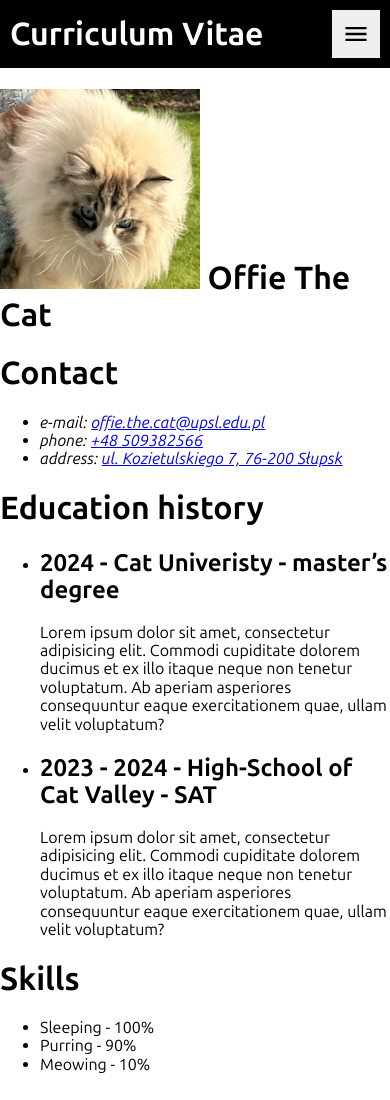
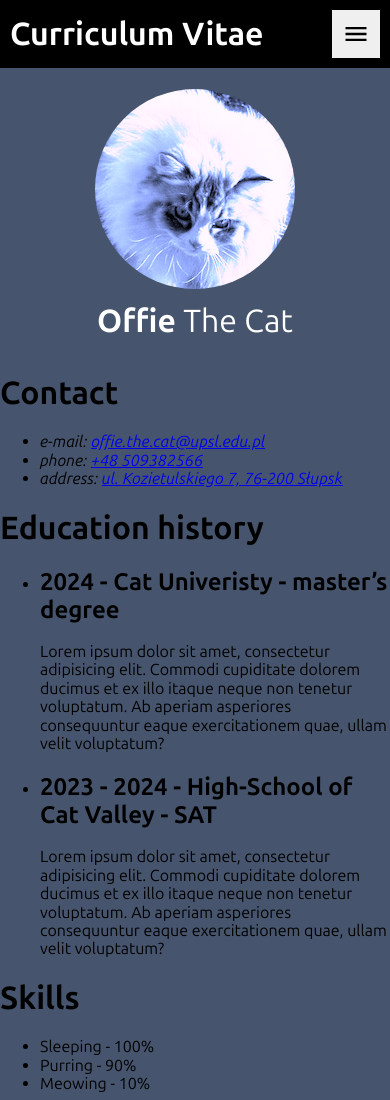
Before and after one commit to RedLajn/123, a website built with Vite: page index.html in a window 390 px wide. Shown: the top 1100 px of the page. Built offline with nearby package versions, Linux system fonts and the light colour scheme.

Commit message:
First approach to profile mobile styles.

```diff
--- a/index.html
+++ b/index.html
@@ -42,10 +42,12 @@
     </header>
 
     <main>
-      <header>
-        <h1>
-          <img src="/img/cover-image.jpg" alt="Profile picture of cat" width="200" height="200">
-          Offie The Cat
+      <header class="profile">
+        <h1 class="profile__header">
+          <img class="profile__header-image" src="/img/cover-image.jpg" alt="Profile picture of cat" width="200" height="200">
+          <span class="profile__header-text">
+            <span>Offie</span> The Cat
+          </span>
         </h1>
       </header>
 
--- a/src/scss/main.scss
+++ b/src/scss/main.scss
@@ -2,3 +2,4 @@
 
 @import "modules/base";
 @import "modules/menu";
+@import "modules/profile";
--- a/src/scss/modules/base.scss
+++ b/src/scss/modules/base.scss
@@ -13,6 +13,7 @@ body {
   display: flex;
   flex-direction: column;
   align-items: center;
+  background-color: $secondaryColor;
 }
 
 main {
--- a/src/scss/modules/menu.scss
+++ b/src/scss/modules/menu.scss
@@ -10,6 +10,7 @@
   justify-content: space-between;
   align-items: center;
   padding: 10px;
+  z-index: 1000;
 
   &__header {
     margin: 0;
--- /dev/null
+++ b/src/scss/modules/profile.scss
@@ -0,0 +1,31 @@
+@use 'variables' as *;
+
+.profile {
+  background-color: $secondaryColor;
+  color: $primaryColor;
+
+  &__header {
+    display: flex;
+    flex-direction: column;
+    justify-content: center;
+    align-items: center;
+    font-size: 2rem;
+
+    &-image {
+      filter: sepia(100%) hue-rotate(190deg) saturate(200%);
+      border-radius: 50%;
+      object-fit: cover;
+      width: 200px;
+      height: 200px;
+    }
+
+    &-text {
+      font-weight: normal;
+      line-height: 2em;
+
+      span {
+        font-weight: bold;
+      }
+    }
+  }
+}
```
